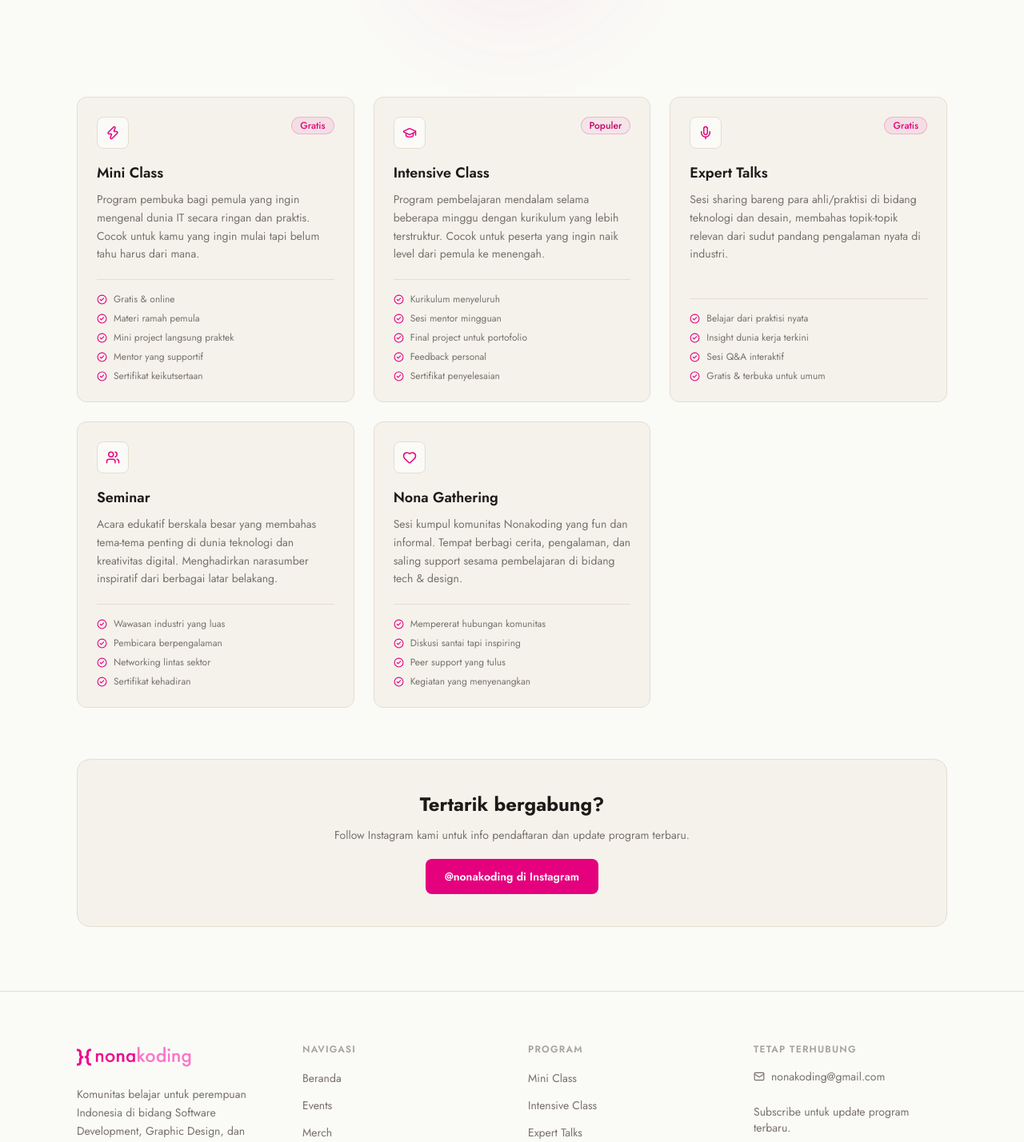
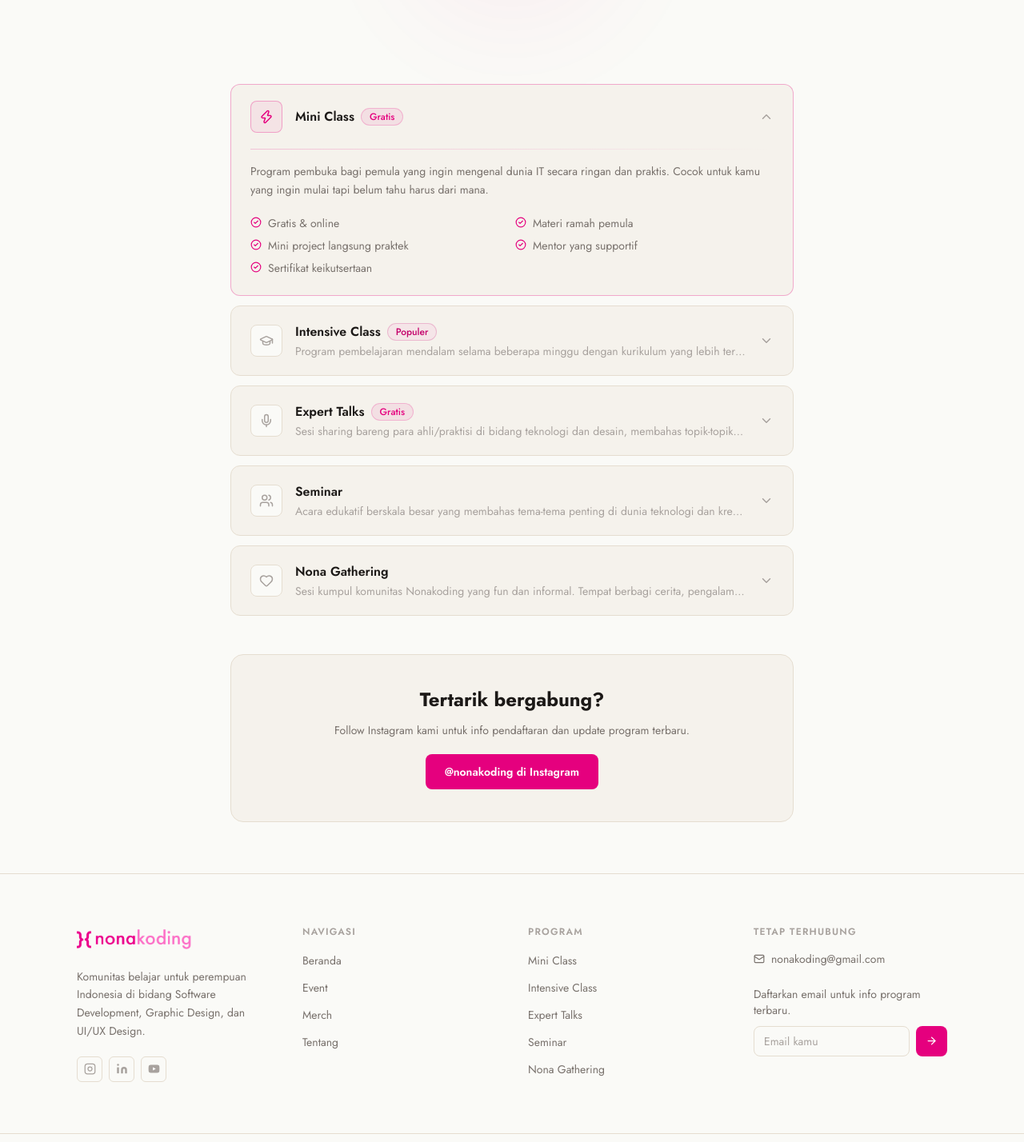
Before and after one commit to knalbdev/nonakoding, a Next.js app: page /events in a window 1280 px wide. Shown: the part 300-1728 px from the top of the page at 80% size. Built offline with nearby package versions, Linux system fonts and the light colour scheme.

Commit message:
update major

```diff
--- a/src/app/about/about-content.tsx
+++ b/src/app/about/about-content.tsx
@@ -199,7 +199,7 @@ export function AboutContent() {
             </p>
             <div className="mt-6 flex flex-wrap items-center justify-center gap-3">
               <Link href="/events" className="inline-flex items-center gap-2 px-5 py-2.5 rounded-lg bg-[#E5007E] text-white text-sm font-semibold hover:bg-[#C4006A] transition-colors duration-200">
-                Lihat Events <ArrowRight size={14} />
+                Lihat Event <ArrowRight size={14} />
               </Link>
               <Link href="mailto:nonakoding@gmail.com" className="inline-flex items-center gap-2 px-5 py-2.5 rounded-lg border border-[var(--c-border)] bg-[var(--c-surface)] text-[var(--c-text)] text-sm font-semibold hover:border-[var(--c-text-3)] transition-colors duration-200">
                 nonakoding@gmail.com
--- a/src/app/about/page.tsx
+++ b/src/app/about/page.tsx
@@ -4,7 +4,7 @@ import { Footer } from "@/components/layout/footer";
 import { AboutContent } from "./about-content";
 
 export const metadata: Metadata = {
-  title: "About",
+  title: "Tentang",
   description: "Kenali Nonakoding — komunitas belajar teknologi untuk perempuan Indonesia.",
 };
 
--- a/src/app/events/events-content.tsx
+++ b/src/app/events/events-content.tsx
@@ -1,7 +1,8 @@
 "use client";
 
-import { motion } from "framer-motion";
-import { Zap, GraduationCap, Mic, Users, Heart, CheckCircle2 } from "lucide-react";
+import { useState } from "react";
+import { motion, AnimatePresence } from "framer-motion";
+import { Zap, GraduationCap, Mic, Users, Heart, ChevronDown, CheckCircle2 } from "lucide-react";
 import { Container } from "@/components/common/container";
 import { PROGRAMS } from "@/lib/constants";
 import { cn } from "@/lib/utils";
@@ -15,6 +16,10 @@ const BADGE: Record<string, string> = {
 };
 
 export function EventsContent() {
+  const [openId, setOpenId] = useState<string | null>(PROGRAMS[0].id);
+
+  const toggle = (id: string) => setOpenId((prev) => (prev === id ? null : id));
+
   return (
     <>
       {/* Hero */}
@@ -24,10 +29,10 @@ export function EventsContent() {
         <Container size="narrow">
           <motion.div initial={{ opacity: 0, y: 20 }} animate={{ opacity: 1, y: 0 }} transition={{ duration: 0.6, ease: E }}>
             <span className="mb-3 inline-block text-xs font-semibold uppercase tracking-widest" style={{ color: "#E5007E" }}>
-              Program & Aktivitas
+              Program &amp; Aktivitas
             </span>
             <h1 className="font-display text-4xl font-bold tracking-tight text-[var(--c-text)] sm:text-5xl">
-              Events <span style={{ color: "#E5007E" }}>Nonakoding</span>
+              Event <span style={{ color: "#E5007E" }}>Nonakoding</span>
             </h1>
             <p className="mt-4 text-base leading-relaxed text-[var(--c-text-2)]">
               Dari kelas intensif hingga gathering komunitas — semua dirancang untuk mendukung perjalanan digitalmu bersama perempuan-perempuan hebat lainnya.
@@ -36,64 +41,118 @@ export function EventsContent() {
         </Container>
       </section>
 
-      {/* Programs */}
-      <section className="py-16 md:py-20" aria-label="Daftar program">
-        <Container>
-          <div className="grid grid-cols-1 gap-6 sm:grid-cols-2 lg:grid-cols-3">
+      {/* Accordion */}
+      <section className="py-12 md:py-16" aria-label="Daftar program">
+        <Container size="narrow">
+          <div className="flex flex-col gap-3">
             {PROGRAMS.map((program, i) => {
               const Icon = ICONS[program.icon as keyof typeof ICONS];
+              const isOpen = openId === program.id;
+
               return (
                 <motion.div
                   key={program.id}
-                  id={program.id}
-                  initial={{ opacity: 0, y: 24 }}
-                  whileInView={{ opacity: 1, y: 0 }}
-                  viewport={{ once: true, margin: "-40px" }}
-                  transition={{ duration: 0.5, ease: E, delay: i * 0.08 }}
+                  initial={{ opacity: 0, y: 16 }}
+                  animate={{ opacity: 1, y: 0 }}
+                  transition={{ duration: 0.4, ease: E, delay: i * 0.06 }}
                   className={cn(
-                    "flex flex-col p-6 rounded-xl",
-                    "border border-[var(--c-border)] bg-[var(--c-surface)]",
-                    "transition-all duration-300 hover:-translate-y-1",
-                    "hover:shadow-[0_8px_24px_rgba(229,0,126,0.08)]"
+                    "rounded-xl border bg-[var(--c-surface)] overflow-hidden transition-colors duration-200",
+                    isOpen ? "border-[#E5007E]/30" : "border-[var(--c-border)]"
                   )}
                 >
-                  <div className="mb-4 flex items-start justify-between">
-                    <div className="flex h-10 w-10 items-center justify-center rounded-lg border border-[var(--c-border)] bg-[var(--c-bg)]" style={{ color: "#E5007E" }}>
+                  {/* Header */}
+                  <button
+                    onClick={() => toggle(program.id)}
+                    className="w-full flex items-center gap-4 px-6 py-5 text-left"
+                    aria-expanded={isOpen}
+                  >
+                    <div className={cn(
+                      "flex h-10 w-10 shrink-0 items-center justify-center rounded-lg border transition-colors duration-200",
+                      isOpen
+                        ? "border-[#E5007E]/30 bg-[rgba(229,0,126,0.06)] text-[#E5007E]"
+                        : "border-[var(--c-border)] bg-[var(--c-bg)] text-[var(--c-text-3)]"
+                    )}>
                       <Icon size={18} />
                     </div>
+
+                    <div className="flex-1 min-w-0">
+                      <div className="flex items-center gap-2">
+                        <span className="font-display text-base font-semibold text-[var(--c-text)]">
+                          {program.title}
+                        </span>
                         {program.badge && (
                           <span className={cn("rounded-full border px-2.5 py-0.5 text-xs font-medium", BADGE[program.badge])}>
                             {program.badge}
                           </span>
                         )}
                       </div>
-                  <h2 className="mb-2 font-display text-lg font-semibold text-[var(--c-text)]">{program.title}</h2>
-                  <p className="mb-5 flex-1 text-sm leading-relaxed text-[var(--c-text-2)]">{program.overview}</p>
-                  <ul className="space-y-2 border-t border-[var(--c-border)] pt-4">
+                      {!isOpen && (
+                        <p className="mt-0.5 text-sm text-[var(--c-text-3)] truncate">{program.overview}</p>
+                      )}
+                    </div>
+
+                    <motion.div
+                      animate={{ rotate: isOpen ? 180 : 0 }}
+                      transition={{ duration: 0.25 }}
+                      className="shrink-0 text-[var(--c-text-3)]"
+                    >
+                      <ChevronDown size={18} />
+                    </motion.div>
+                  </button>
+
+                  {/* Body */}
+                  <AnimatePresence initial={false}>
+                    {isOpen && (
+                      <motion.div
+                        key="body"
+                        initial={{ height: 0, opacity: 0 }}
+                        animate={{ height: "auto", opacity: 1 }}
+                        exit={{ height: 0, opacity: 0 }}
+                        transition={{ duration: 0.3, ease: E }}
+                        style={{ overflow: "hidden" }}
+                      >
+                        <div className="px-6 pb-6 pt-0">
+                          <div className="h-px mb-4" style={{ background: "linear-gradient(to right, rgba(229,0,126,0.2), transparent)" }} />
+                          <p className="text-sm leading-relaxed text-[var(--c-text-2)] mb-5">
+                            {program.overview}
+                          </p>
+                          <ul className="grid grid-cols-1 sm:grid-cols-2 gap-2">
                             {program.benefits.map((b) => (
-                      <li key={b} className="flex items-start gap-2 text-xs text-[var(--c-text-2)]">
-                        <CheckCircle2 size={13} className="mt-0.5 shrink-0" style={{ color: "#E5007E" }} />
+                              <li key={b} className="flex items-start gap-2 text-sm text-[var(--c-text-2)]">
+                                <CheckCircle2 size={14} className="mt-0.5 shrink-0" style={{ color: "#E5007E" }} />
                                 {b}
                               </li>
                             ))}
                           </ul>
+                        </div>
+                      </motion.div>
+                    )}
+                  </AnimatePresence>
                 </motion.div>
               );
             })}
           </div>
 
-          {/* CTA daftar */}
-          <motion.div initial={{ opacity: 0, y: 20 }} whileInView={{ opacity: 1, y: 0 }} viewport={{ once: true }}
+          {/* CTA */}
+          <motion.div
+            initial={{ opacity: 0, y: 20 }}
+            whileInView={{ opacity: 1, y: 0 }}
+            viewport={{ once: true }}
             transition={{ duration: 0.6, ease: E }}
-            className="mt-16 text-center p-10 rounded-2xl border border-[var(--c-border)] bg-[var(--c-surface)]">
+            className="mt-12 text-center p-10 rounded-2xl border border-[var(--c-border)] bg-[var(--c-surface)]"
+          >
             <h2 className="font-display text-2xl font-bold text-[var(--c-text)]">
               Tertarik bergabung?
             </h2>
             <p className="mt-3 text-sm text-[var(--c-text-2)]">
               Follow Instagram kami untuk info pendaftaran dan update program terbaru.
             </p>
-            <a href="https://instagram.com/nonakoding" target="_blank" rel="noopener noreferrer"
-              className="mt-5 inline-flex items-center gap-2 px-6 py-3 rounded-lg bg-[#E5007E] text-white text-sm font-semibold hover:bg-[#C4006A] transition-colors duration-200">
+            <a
+              href="https://instagram.com/nonakoding"
+              target="_blank"
+              rel="noopener noreferrer"
+              className="mt-5 inline-flex items-center gap-2 px-6 py-3 rounded-lg bg-[#E5007E] text-white text-sm font-semibold hover:bg-[#C4006A] transition-colors duration-200"
+            >
               @nonakoding di Instagram
             </a>
           </motion.div>
--- a/src/app/events/page.tsx
+++ b/src/app/events/page.tsx
@@ -4,8 +4,8 @@ import { Footer } from "@/components/layout/footer";
 import { EventsContent } from "./events-content";
 
 export const metadata: Metadata = {
-  title: "Events",
-  description: "Ikuti program dan events Nonakoding — Mini Class, Intensive Class, Expert Talks, Seminar, dan Nona Gathering.",
+  title: "Event",
+  description: "Ikuti program dan event Nonakoding — Mini Class, Intensive Class, Expert Talks, Seminar, dan Nona Gathering.",
 };
 
 export default function EventsPage() {
--- a/src/components/common/newsletter-form.tsx
+++ b/src/components/common/newsletter-form.tsx
@@ -1,12 +1,39 @@
 "use client";
 
-import { ArrowRight } from "lucide-react";
+import { useState } from "react";
+import { ArrowRight, CheckCircle2 } from "lucide-react";
 
 export function NewsletterForm() {
+  const [email, setEmail] = useState("");
+  const [submitted, setSubmitted] = useState(false);
+  const [error, setError] = useState("");
+
+  const handleSubmit = (e: React.SyntheticEvent<HTMLFormElement>) => {
+    e.preventDefault();
+    if (!email || !/^[^\s@]+@[^\s@]+\.[^\s@]+$/.test(email)) {
+      setError("Masukkan email yang valid.");
+      return;
+    }
+    setError("");
+    setSubmitted(true);
+  };
+
+  if (submitted) {
     return (
-    <form onSubmit={(e) => e.preventDefault()} className="flex gap-2" aria-label="Form subscribe newsletter">
+      <div className="flex items-center gap-2 text-sm text-[var(--c-text-2)]">
+        <CheckCircle2 size={16} style={{ color: "#E5007E" }} />
+        Terima kasih! Kami akan kabari kamu.
+      </div>
+    );
+  }
+
+  return (
+    <form onSubmit={handleSubmit} className="flex flex-col gap-1.5" aria-label="Form subscribe newsletter">
+      <div className="flex gap-2">
         <input
           type="email"
+          value={email}
+          onChange={(e) => { setEmail(e.target.value); setError(""); }}
           placeholder="Email kamu"
           aria-label="Alamat email"
           className="flex-1 min-w-0 px-3 py-2 rounded-lg text-sm bg-[var(--c-bg)] border border-[var(--c-border)] text-[var(--c-text)] placeholder:text-[var(--c-text-3)] focus:outline-none focus:border-[#E5007E] transition-colors duration-150"
@@ -15,6 +42,8 @@ export function NewsletterForm() {
           className="flex items-center justify-center px-3 py-2 rounded-lg bg-[#E5007E] text-white hover:bg-[#C4006A] transition-colors duration-150 shrink-0">
           <ArrowRight size={15} />
         </button>
+      </div>
+      {error && <p className="text-xs" style={{ color: "#E5007E" }}>{error}</p>}
     </form>
   );
 }
--- a/src/components/layout/footer.tsx
+++ b/src/components/layout/footer.tsx
@@ -83,7 +83,7 @@ export function Footer() {
               nonakoding@gmail.com
             </Link>
             <div className="mt-5">
-              <p className="mb-2.5 text-sm text-[var(--c-text-2)]">Subscribe untuk update program terbaru.</p>
+              <p className="mb-2.5 text-sm text-[var(--c-text-2)]">Daftarkan email untuk info program terbaru.</p>
               <NewsletterForm />
             </div>
           </div>
--- a/src/lib/constants.ts
+++ b/src/lib/constants.ts
@@ -3,9 +3,9 @@
 // ============================================================
 export const NAV_LINKS = [
   { label: "Beranda", href: "/" },
-  { label: "Events", href: "/events" },
+  { label: "Event", href: "/events" },
   { label: "Merch", href: "/merch" },
-  { label: "About", href: "/about" },
+  { label: "Tentang", href: "/about" },
 ];
 
 // ============================================================
@@ -56,6 +56,7 @@ export const PROGRAMS = [
     icon: "Zap",
     title: "Mini Class",
     badge: "Gratis",
+    tagline: "Mulai dari nol, tanpa bingung.",
     overview: "Program pembuka bagi pemula yang ingin mengenal dunia IT secara ringan dan praktis. Cocok untuk kamu yang ingin mulai tapi belum tahu harus dari mana.",
     benefits: [
       "Gratis & online",
@@ -70,6 +71,7 @@ export const PROGRAMS = [
     icon: "GraduationCap",
     title: "Intensive Class",
     badge: "Populer",
+    tagline: "Naik level dengan kurikulum terstruktur.",
     overview: "Program pembelajaran mendalam selama beberapa minggu dengan kurikulum yang lebih terstruktur. Cocok untuk peserta yang ingin naik level dari pemula ke menengah.",
     benefits: [
       "Kurikulum menyeluruh",
@@ -84,6 +86,7 @@ export const PROGRAMS = [
     icon: "Mic",
     title: "Expert Talks",
     badge: "Gratis",
+    tagline: "Belajar langsung dari para praktisi.",
     overview: "Sesi sharing bareng para ahli/praktisi di bidang teknologi dan desain, membahas topik-topik relevan dari sudut pandang pengalaman nyata di industri.",
     benefits: [
       "Belajar dari praktisi nyata",
```
Also changed, not shown: src/components/layout/navbar.tsx (+12 -2 lines), src/components/sections/portfolio.tsx (+35 -22 lines). Lines whose indentation alone changed are shown as unchanged.
